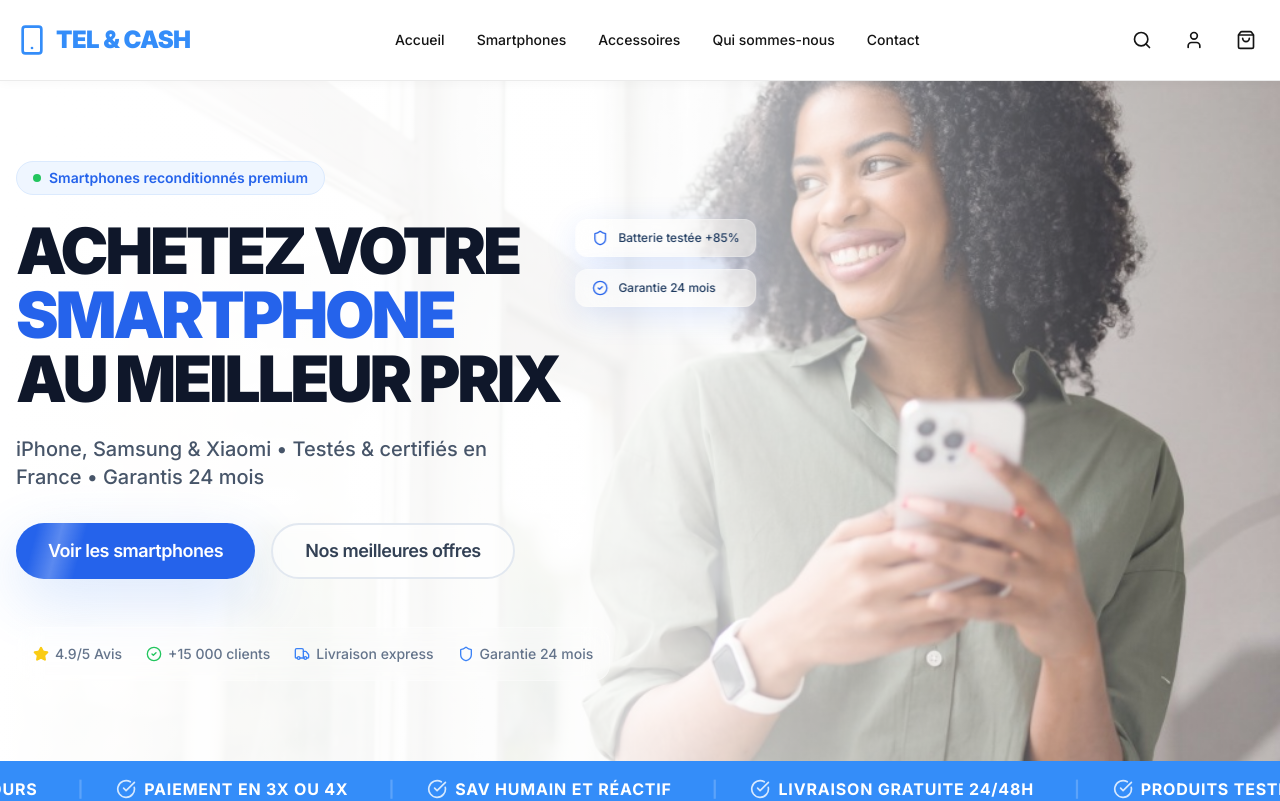
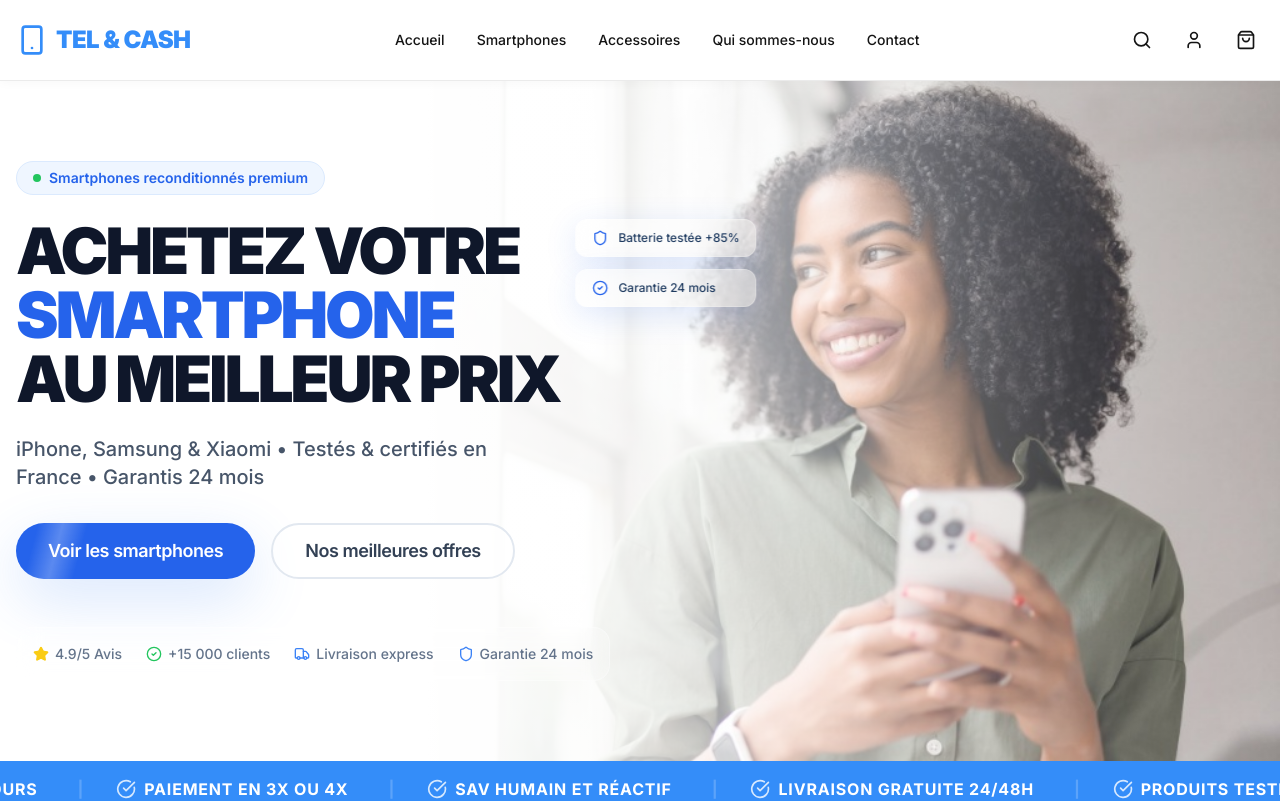
Before and after one commit to stupidguywearingtn/telandcash, a React (Vite) app: page / in a window 1280 px wide. Shown: the top 801 px of the page. Built offline with nearby package versions, Linux system fonts and the light colour scheme.

Commit message:
Hero Visual Refinement: Fixed subject cropping and optimized gradient overlay

```diff
--- a/src/components/home/Hero.tsx
+++ b/src/components/home/Hero.tsx
@@ -18,18 +18,24 @@ export function Hero() {
   };
 
   return (
-    <section className="relative min-h-[85vh] flex items-center overflow-hidden bg-slate-50">
-      {/* Background Image with Subject on Right */}
+    <section className="relative min-h-[85vh] flex items-center overflow-hidden bg-white">
+      {/* Background Image with Subject on Right - Adjusted position for full face visibility */}
       <div className="absolute inset-0 z-0">
         <div
-          className="absolute inset-0 bg-[url('/hero-bg.jpg')] bg-cover bg-no-repeat bg-right lg:bg-right-top"
-          style={{ backgroundPosition: '85% center' }}
+          className="absolute inset-0 bg-[url('/hero-bg.jpg')] bg-cover bg-no-repeat lg:bg-right-top"
+          style={{ backgroundPosition: '85% 0%' }} // Forced to top to keep heads/eyes visible
         />
-        {/* Gradient Overlay for Readability (White to Transparent) */}
-        <div className="absolute inset-0 bg-gradient-to-r from-white via-white/95 to-transparent md:via-white/80" />
+
+        {/* Refined Gradient Overlay for optimal readability and image clarity */}
+        <div className="absolute inset-0 z-10">
+          {/* Solid base for text on the far left */}
+          <div className="absolute inset-y-0 left-0 w-full sm:w-1/3 bg-white" />
+          {/* Smooth transition from solid white to transparent */}
+          <div className="absolute inset-y-0 left-0 sm:left-1/3 w-full sm:w-2/3 bg-gradient-to-r from-white via-white/50 to-transparent" />
+        </div>
       </div>
 
-      <div className="container mx-auto px-4 max-w-7xl relative z-10">
+      <div className="container mx-auto px-4 max-w-7xl relative z-20">
         <div className="grid grid-cols-1 lg:grid-cols-2 gap-12 items-center">
 
           <motion.div
```
